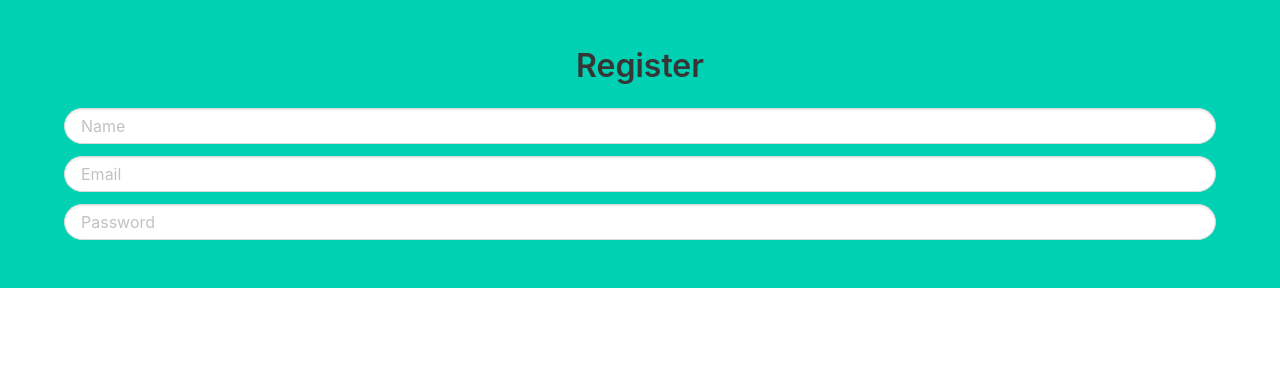
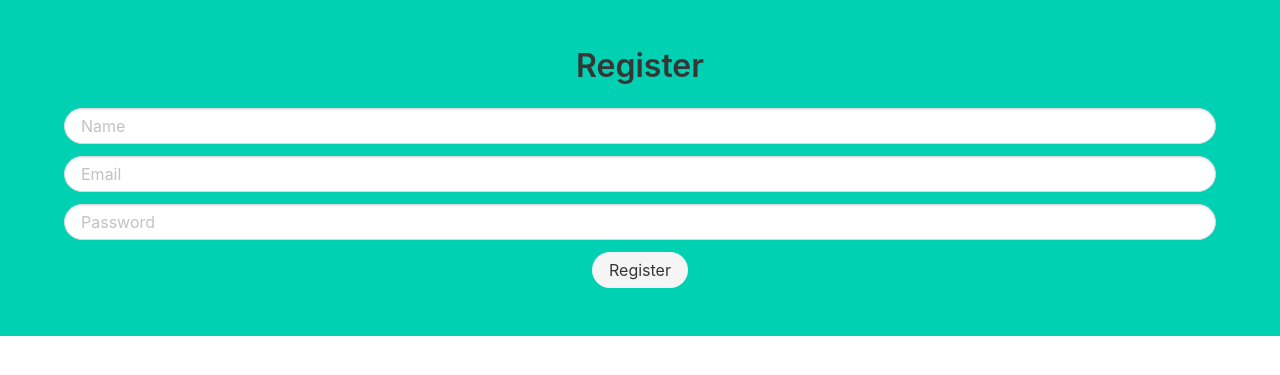
Before and after one commit to thisisvinny/TTP-FS, a Flask app: page /register/ in a window 1280 px wide. Shown: the part 56-431 px from the top of the page. Run offline with Flask 2, Linux system fonts and the light colour scheme.

Commit message:
user registration with name, email, password

```diff
--- a/routes.py
+++ b/routes.py
@@ -1,4 +1,7 @@
-from flask import Flask, render_template, request
+from flask import Flask, render_template, request, session, url_for, redirect
+from werkzeug import generate_password_hash, check_password_hash
+import csv
+
 app = Flask(__name__)
 
 @app.route("/")
@@ -7,10 +10,27 @@ def home():
 
 @app.route("/register/", methods=["GET", "POST"])
 def register():
-	if request.method == "GET":
-		return render_template("register.html")
+	if request.method == "POST":
+		createUser(request.form["name"], request.form["email"], request.form["password"])
+		return redirect(url_for("home"))
+	return render_template("register.html")
 
 @app.route("/login/", methods=["GET", "POST"])
 def login():
-	if request.method == "GET":
+	if request.method == "POST":
+		print(request.form)
 		return render_template("login.html")
+	return render_template("login.html")
+
+def createUser(name, email, password):
+	#Make sure the entered email is unique
+	with open("users.csv", "r", newline="") as csvfile:
+		reader = csv.DictReader(csvfile)
+		for row in reader:
+			if row["email"] == email:
+				print("Email has already been registered")
+	#Create user with the given information
+	with open("users.csv", "a", newline="") as csvfile:
+		fieldnames = ["name", "email", "password"]
+		writer = csv.DictWriter(csvfile, fieldnames)
+		writer.writerow({"name": name, "email": email, "password": password})
--- a/templates/base.html
+++ b/templates/base.html
@@ -18,7 +18,7 @@
 		<div class="navbar-menu">
 			<div class="navbar-start">
 				<div class="navbar-item">
-					<a class="navbar-item" href="/">
+					<a class="navbar-item" href="{{ url_for('home') }}">
 						Home
 					</a>
 				</div>
@@ -26,10 +26,10 @@
 
 			<div class="navbar-end">
 				<div class="navbar-item">
-					<a class="navbar-item" href="/register/">
+					<a class="navbar-item" href="{{ url_for('register') }}">
 						Register
 					</a>
-					<a class="navbar-item" href="/login/">
+					<a class="navbar-item" href="{{ url_for('login') }}">
 						Log in
 					</a>
 				</div>
--- a/templates/register.html
+++ b/templates/register.html
@@ -4,21 +4,28 @@
 	<div class="container">
 		<h1 class="title has-text-centered">Register</h1>
 
+		<form name="register" method="POST" action="/register/">
 			<div class="field">
 				<div class="control">
-				<input class="input is-rounded" type="text" placeholder="Name">
+					<input class="input is-rounded" type="text" placeholder="Name" name="name">
 				</div>
 			</div>
 			<div class="field">
 				<div class="control">
-				<input class="input is-rounded" type="text" placeholder="Email">
+					<input class="input is-rounded" type="email" placeholder="Email" name="email">
 				</div>
 			</div>
 			<div class="field">
 				<div class="control">
-				<input class="input is-rounded" type="text" placeholder="Password">
+					<input class="input is-rounded" type="password" placeholder="Password" name="password">
 				</div>
 			</div>
+			<div class="field">
+				<div class="control has-text-centered">
+					<input class="button is-light is-rounded" type="submit" value="Register">
+				</div>
+			</div>
+		</form>
 	</div>
 </section>
 {% endblock %}
--- /dev/null
+++ b/users.csv
@@ -0,0 +1,2 @@
+V,v@v,V
+V,vv@v,v
```
Also changed, not shown: templates/login.html (+9 -2 lines). Lines whose indentation alone changed are shown as unchanged.
